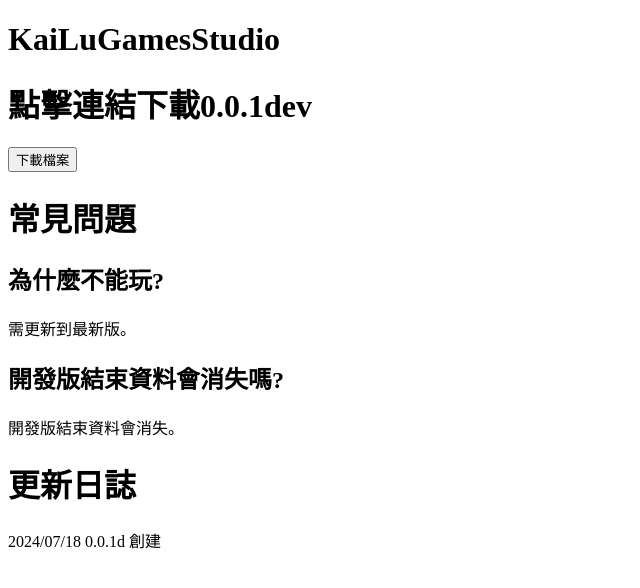
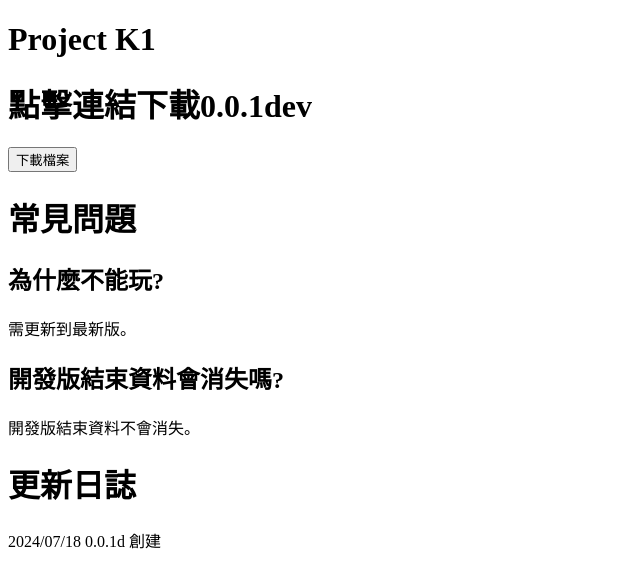
Before and after one commit to KaiLu0330/kailu0330.github.io, a plain HTML site: page KaiLuGamesStudio/game1/game1.html in a window 1280 px wide. Shown: the whole page, without its empty margins (0-640 px from the left). Drawn offline with Linux system fonts and the light colour scheme.

Commit message:
Update game1.html

```diff
--- a/KaiLuGamesStudio/game1/game1.html
+++ b/KaiLuGamesStudio/game1/game1.html
@@ -6,7 +6,7 @@
     <title>KaiLuStudio</title>
 </head>
 <body>
-    <h1>KaiLuGamesStudio</h1>
+    <h1>Project K1</h1>
 
     <h1>點擊連結下載0.0.1dev</h1>
     <button onclick="downloadFile()">下載檔案</button>
@@ -26,7 +26,7 @@
 <h2>為什麼不能玩?</h2>
     需更新到最新版。
 <h2>開發版結束資料會消失嗎?</h2>
-    開發版結束資料會消失。
+    開發版結束資料不會消失。
 
     <h1>更新日誌</h1>
     2024/07/18 0.0.1d
```
